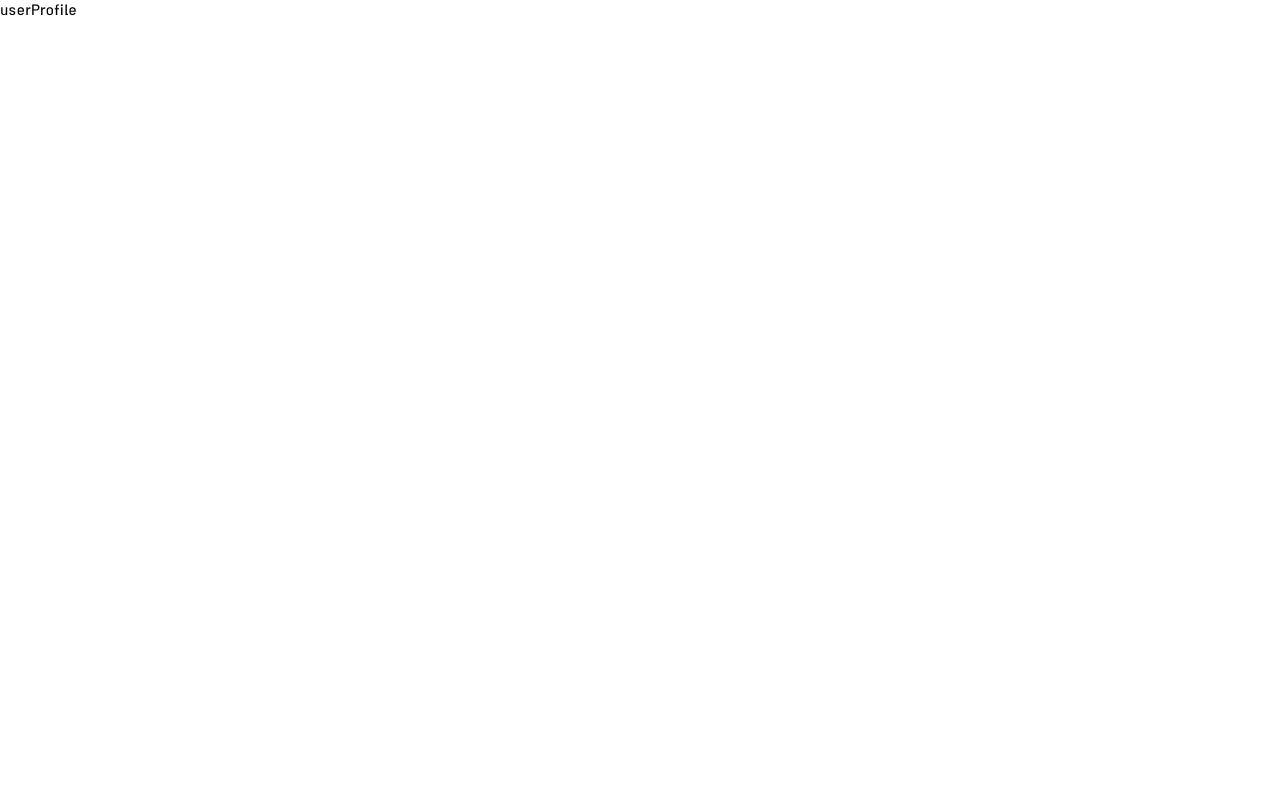
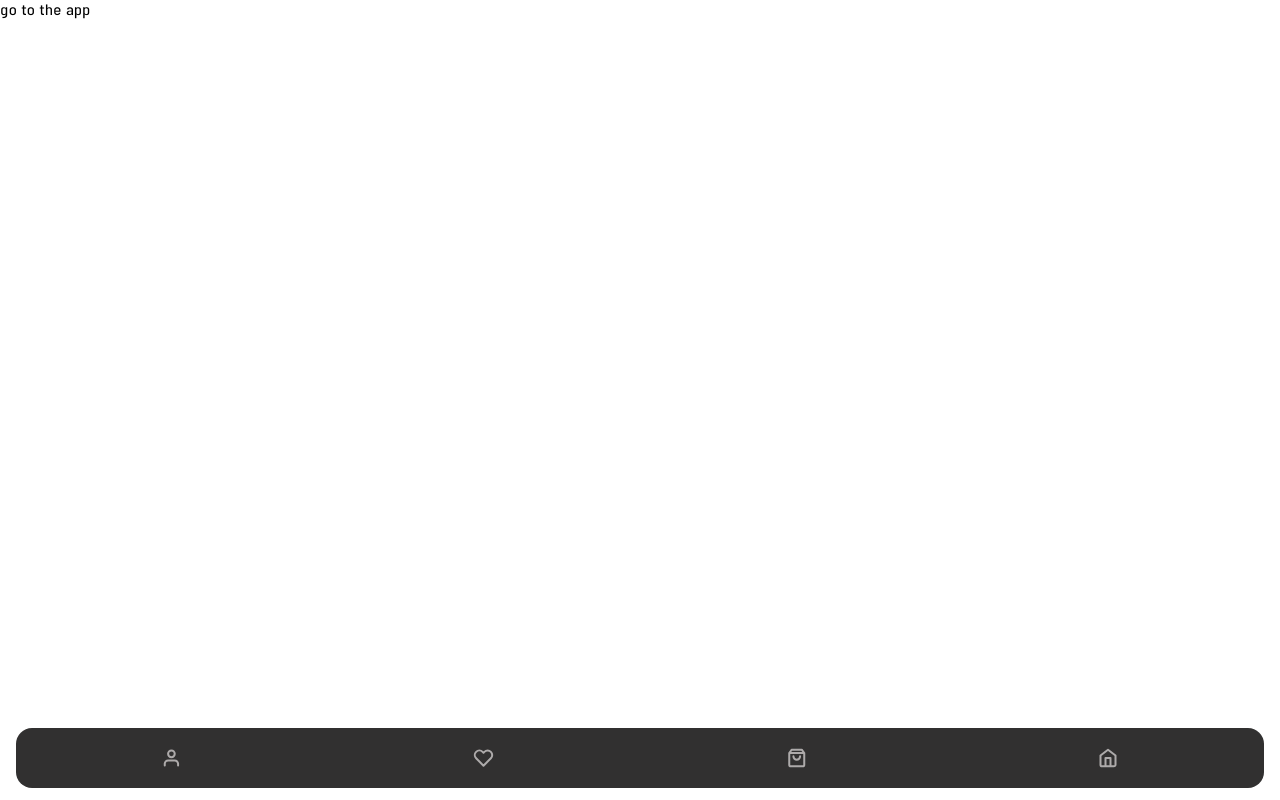
Before and after one commit to misarfehapp/misarfehMain, a Next.js app: page / in a window 1280 px wide. Built offline with nearby package versions, Linux system fonts and the light colour scheme.

Commit message:
add menu bar

```diff
--- a/app/layout.tsx
+++ b/app/layout.tsx
@@ -1,5 +1,6 @@
 import type { Metadata } from "next";
 import "./globals.css";
+import MenuBar from "@/components/menu bar/MenuBar";
 
 export const metadata: Metadata = {
   title: "Create Next App",
@@ -19,7 +20,10 @@ export default function RootLayout({
           content="width=device-width, initial-scale=1.0, maximum-scale=1.0, user-scalable=no"
         />
       </head>
-      <body>{children}</body>
+      <body className="min-h-screen flex flex-col">
+        <main className="flex-grow">{children}</main>
+        <MenuBar />
+      </body>
     </html>
   );
 }
--- a/app/page.tsx
+++ b/app/page.tsx
@@ -24,7 +24,7 @@ import Link from "next/link";
 export default function Home() {
   return (
     <div>
-      <Link href={'/userProfile'}>userProfile</Link>
+      <Link href={'/homePage'}>go to the app</Link>
     </div>
     // <div className="mx-4 flex flex-col space-y-28 my-4 justify-center items-center">
     //   <div className="flex flex-row justify-around items-center gap-10 ">
--- /dev/null
+++ b/components/menu bar/ExploreIcon.tsx
@@ -0,0 +1,19 @@
+import * as React from "react";
+const ExploreIcon = (props: React.JSX.IntrinsicAttributes & React.SVGProps<SVGSVGElement>) => (
+  <svg
+    xmlns="http://www.w3.org/2000/svg"
+    width={18}
+    height={20}
+    fill="none"
+    {...props}
+  >
+    <path
+      stroke="#ADAAAA"
+      strokeLinecap="round"
+      strokeLinejoin="round"
+      strokeWidth={2}
+      d="m1.25 5 2.5-3.333h10L16.25 5m-15 0v11.666a1.667 1.667 0 0 0 1.667 1.667h11.667a1.667 1.667 0 0 0 1.666-1.666V5m-15 0h15m-4.166 3.333a3.333 3.333 0 1 1-6.667 0"
+    />
+  </svg>
+);
+export default ExploreIcon;
--- /dev/null
+++ b/components/menu bar/HeartIcon.tsx
@@ -0,0 +1,21 @@
+import * as React from "react";
+const HeartIcon = (
+  props: React.JSX.IntrinsicAttributes & React.SVGProps<SVGSVGElement>
+) => (
+  <svg
+    xmlns="http://www.w3.org/2000/svg"
+    width={21}
+    height={18}
+    fill="none"
+    {...props}
+  >
+    <path
+      stroke="#ADAAAA"
+      strokeLinecap="round"
+      strokeLinejoin="round"
+      strokeWidth={2}
+      d="M17.867 2.842a4.583 4.583 0 0 0-6.484 0l-.883.883-.883-.883a4.584 4.584 0 0 0-6.484 6.483l7.367 7.367 7.367-7.367a4.581 4.581 0 0 0 0-6.483Z"
+    />
+  </svg>
+);
+export default HeartIcon;
--- /dev/null
+++ b/components/menu bar/HomeIcon.tsx
@@ -0,0 +1,19 @@
+import * as React from "react";
+const HomeIcon = (props: React.JSX.IntrinsicAttributes & React.SVGProps<SVGSVGElement>) => (
+  <svg
+    xmlns="http://www.w3.org/2000/svg"
+    width={18}
+    height={20}
+    fill="none"
+    {...props}
+  >
+    <path
+      stroke="currentColor"
+      strokeLinecap="round"
+      strokeLinejoin="round"
+      strokeWidth={2}
+      d="M6.5 18.333V10h5v8.333M1.5 7.5 9 1.667 16.5 7.5v9.166a1.666 1.666 0 0 1-1.667 1.667H3.167A1.667 1.667 0 0 1 1.5 16.667V7.5Z"
+    />
+  </svg>
+);
+export default HomeIcon;
--- /dev/null
+++ b/components/menu bar/MenuBar.tsx
@@ -0,0 +1,51 @@
+"use client";
+import Link from "next/link";
+import HomeIcon from "./HomeIcon";
+import ExploreIcon from "./ExploreIcon";
+import { usePathname } from "next/navigation";
+import { useEffect } from "react";
+import HeartIcon from "./HeartIcon";
+import UserProfileIcon from "./UserProfileIcon";
+
+const links = [
+  {
+    name: "homePage",
+    path: "/homePage",
+    icon: <HomeIcon />,
+  },
+  {
+    name: "explore",
+    path: "/services",
+    icon: <ExploreIcon />,
+  },
+  {
+    name: "favorite",
+    path: "/about",
+    icon: <HeartIcon />,
+  },
+  {
+    name: "userProfile",
+    path: "/userProfile",
+    icon: <UserProfileIcon />,
+  },
+];
+
+const MenuBar = () => {
+  const path = usePathname();
+
+  return (
+    <nav className="bg-neutral-neutral20 mx-4 bottom-3 sticky  mt-5 py-4 rounded-rounded-9 flex flex-row-reverse justify-around z-20">
+      {links.map((link, index) => (
+        <Link
+          key={index}
+          href={link.path}
+          className={`py-1 px-3 flex justify-center items-center  ${path === link.path ? "text-primary-primary70 bg-neutral-neutral30 rounded-rounded-4 shadow-lg" : "text-neutral-neutral70"} hover:text-primary-primary70`}
+        >
+          {link.icon}
+        </Link>
+      ))}
+    </nav>
+  );
+};
+
+export default MenuBar;
--- /dev/null
+++ b/components/menu bar/UserProfileIcon.tsx
@@ -0,0 +1,21 @@
+import * as React from "react";
+const UserProfileIcon = (
+  props: React.JSX.IntrinsicAttributes & React.SVGProps<SVGSVGElement>
+) => (
+  <svg
+    xmlns="http://www.w3.org/2000/svg"
+    width={17}
+    height={18}
+    fill="none"
+    {...props}
+  >
+    <path
+      stroke="currentColor"
+      strokeLinecap="round"
+      strokeLinejoin="round"
+      strokeWidth={2}
+      d="M15.084 16.5v-1.667A3.333 3.333 0 0 0 11.75 11.5H5.083a3.333 3.333 0 0 0-3.333 3.333V16.5m10-11.667a3.333 3.333 0 1 1-6.667 0 3.333 3.333 0 0 1 6.667 0Z"
+    />
+  </svg>
+);
+export default UserProfileIcon;
```
